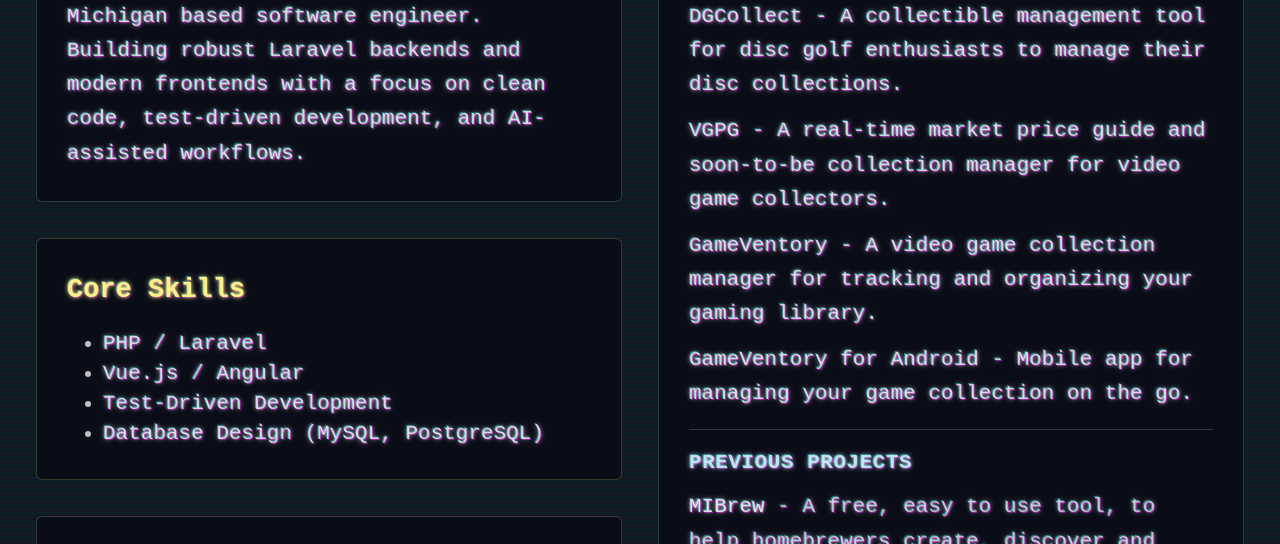
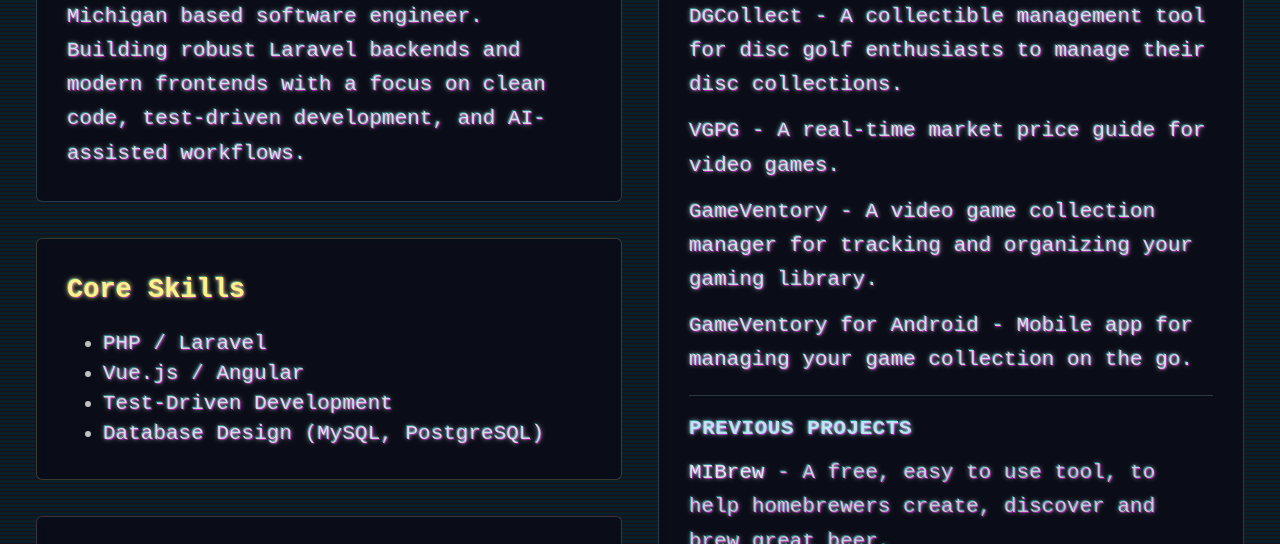
Before and after one commit to matthewkris/mattkris.github.io, a website: page index.html in a window 1280 px wide. Shown: the part 213-757 px from the top of the page. Drawn offline with Linux system fonts and the light colour scheme.

Commit message:
Update VGPG project description for clarity

```diff
--- a/index.html
+++ b/index.html
@@ -68,7 +68,7 @@
           <h2 class="mb-3 text-lg font-semibold text-cyan-200">Side Projects</h2>
           <ul class="text-sm leading-relaxed">
             <li class="mb-2"><a href="https://dgcollect.com" target="_blank" rel="noopener noreferrer">DGCollect</a> - A collectible management tool for disc golf enthusiasts to manage their disc collections.</li>
-            <li class="mb-2"><a href="https://vgpg.app" target="_blank" rel="noopener noreferrer">VGPG</a> - A real-time market price guide and soon-to-be collection manager for video game collectors.</li>
+            <li class="mb-2"><a href="https://vgpg.app" target="_blank" rel="noopener noreferrer">VGPG</a> - A real-time market price guide for video games.</li>
             <li class="mb-2"><a href="https://gameventory.app" target="_blank" rel="noopener noreferrer">GameVentory</a> - A video game collection manager for tracking and organizing your gaming library.</li>
             <li class="mb-2"><a href="https://play.google.com/store/apps/details?id=com.mattkris.gameventory" target="_blank" rel="noopener noreferrer">GameVentory for Android</a> - Mobile app for managing your game collection on the go.</li>
           </ul>
```
